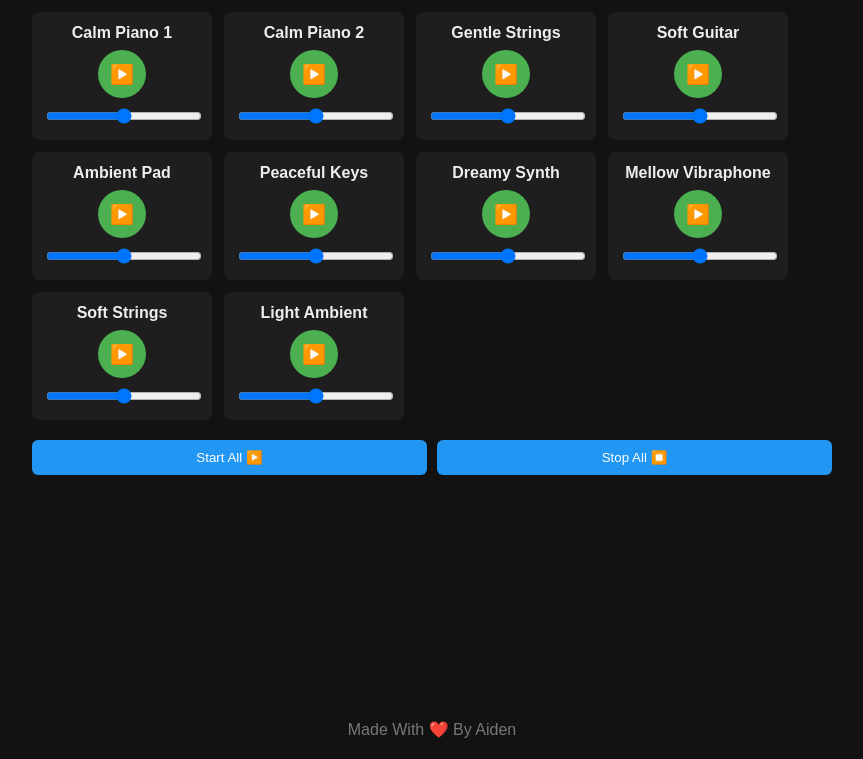
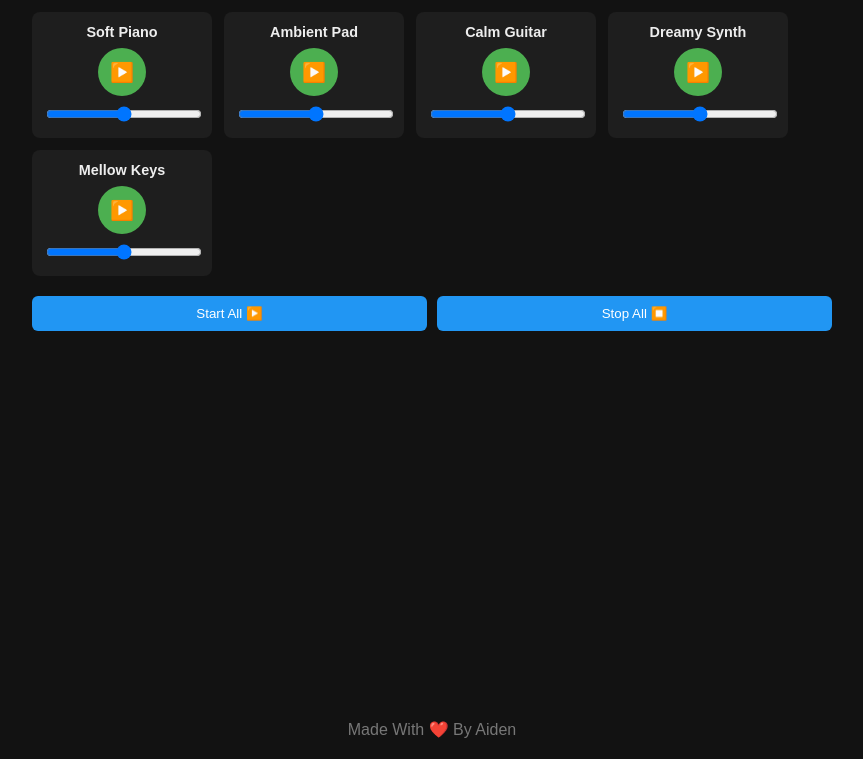
Before and after one commit to besthathacker/Calmboard, a plain HTML site: page index.html in a window 1280 px wide. Shown: the part 81-840 px from the top of the page, without its empty margins (208-1071 px from the left). Drawn offline with Linux system fonts and the light colour scheme.

Commit message:
Update index.html

```diff
--- a/index.html
+++ b/index.html
@@ -2,7 +2,7 @@
 <html lang="en">
 <head>
   <meta charset="UTF-8" />
-  <meta name="viewport" content="width=device-width,initial-scale=1.0" />
+  <meta name="viewport" content="width=device-width,initial-scale=1.0"/>
   <title>CalmBoard – Calming Sounds</title>
   <style>
     body {
@@ -11,10 +11,7 @@
       color: #eee;
       margin: 0;
       padding: 20px;
-      display: flex;
-      flex-direction: column;
-      align-items: center;
-      min-height: 100vh;
+      display: flex; flex-direction: column; align-items: center; min-height: 100vh;
     }
     h1 {
       margin-bottom: 15px;
@@ -37,50 +34,31 @@
     .sound-name {
       margin-bottom: 8px;
       font-weight: bold;
+      font-size: 0.9rem;
     }
     .play-btn {
-      width: 48px;
-      height: 48px;
-      border: none;
-      border-radius: 50%;
-      background: #4caf50;
-      color: #fff;
-      font-size: 1.2rem;
-      cursor: pointer;
+      width: 48px; height: 48px;
+      border: none; border-radius: 50%;
+      background: #4caf50; color: #fff;
+      font-size: 1.2rem; cursor: pointer;
       margin-bottom: 8px;
     }
-    .play-btn.paused {
-      background: #f44336;
-    }
-    input[type=range] {
-      width: 100%;
-    }
+    .play-btn.paused { background: #f44336; }
+    input[type=range] { width: 100%; }
     #controls {
-      display: flex;
-      gap: 10px;
-      flex-wrap: wrap;
-      margin-bottom: 20px;
-      width: 100%;
-      max-width: 800px;
-      justify-content: center;
+      display: flex; gap: 10px; flex-wrap: wrap;
+      margin-bottom: 20px; width: 100%; max-width: 800px; justify-content: center;
     }
     #controls button {
-      flex: 1 1 120px;
-      padding: 10px;
-      border: none;
-      border-radius: 6px;
-      background: #2196f3;
-      color: #fff;
+      flex: 1 1 120px; padding: 10px;
+      border: none; border-radius: 6px;
+      background: #2196f3; color: #fff;
       cursor: pointer;
     }
-    footer {
-      margin-top: auto;
-      color: #777;
-    }
+    footer { margin-top: auto; color: #777; }
   </style>
 </head>
 <body>
-
   <h1>CalmBoard</h1>
   <div id="soundControls"></div>
 
@@ -92,55 +70,47 @@
   <footer>Made With ❤️ By Aiden</footer>
 
   <script>
-    // A small set of calm, reliable MP3s from SoundHelix (nice mellow instrumentals)
+    // A handful of softer, ambient tracks
     const tracks = [
-      { name: "Calm Piano 1", url: "https://www.soundhelix.com/examples/mp3/SoundHelix-Song-1.mp3" },
-      { name: "Calm Piano 2", url: "https://www.soundhelix.com/examples/mp3/SoundHelix-Song-2.mp3" },
-      { name: "Gentle Strings", url: "https://www.soundhelix.com/examples/mp3/SoundHelix-Song-3.mp3" },
-      { name: "Soft Guitar", url: "https://www.soundhelix.com/examples/mp3/SoundHelix-Song-4.mp3" },
+      { name: "Soft Piano", url: "https://www.soundhelix.com/examples/mp3/SoundHelix-Song-3.mp3" },
       { name: "Ambient Pad", url: "https://www.soundhelix.com/examples/mp3/SoundHelix-Song-5.mp3" },
-      { name: "Peaceful Keys", url: "https://www.soundhelix.com/examples/mp3/SoundHelix-Song-6.mp3" },
-      { name: "Dreamy Synth", url: "https://www.soundhelix.com/examples/mp3/SoundHelix-Song-7.mp3" },
-      { name: "Mellow Vibraphone", url: "https://www.soundhelix.com/examples/mp3/SoundHelix-Song-8.mp3" },
-      { name: "Soft Strings", url: "https://www.soundhelix.com/examples/mp3/SoundHelix-Song-9.mp3" },
-      { name: "Light Ambient", url: "https://www.soundhelix.com/examples/mp3/SoundHelix-Song-10.mp3" }
+      { name: "Calm Guitar", url: "https://www.soundhelix.com/examples/mp3/SoundHelix-Song-7.mp3" },
+      { name: "Dreamy Synth", url: "https://www.soundhelix.com/examples/mp3/SoundHelix-Song-8.mp3" },
+      { name: "Mellow Keys", url: "https://www.soundhelix.com/examples/mp3/SoundHelix-Song-10.mp3" },
     ];
 
     const container = document.getElementById("soundControls");
     const sounds = [];
 
-    tracks.forEach((track, i) => {
-      // Create UI
-      const div = document.createElement("div");
+    // Build each control
+    tracks.forEach((t, i) => {
+      const div = document.createElement("div"),
+            label = document.createElement("div"),
+            btn = document.createElement("button"),
+            slider = document.createElement("input");
+
       div.className = "sound-control";
-      const label = document.createElement("div");
       label.className = "sound-name";
-      label.textContent = track.name;
-      const btn = document.createElement("button");
+      label.textContent = t.name;
+
       btn.className = "play-btn";
       btn.textContent = "▶️";
-      const slider = document.createElement("input");
-      slider.type = "range";
-      slider.min = 0;
-      slider.max = 1;
-      slider.step = 0.01;
-      slider.value = 0.5;
+
+      slider.type = "range"; slider.min = 0; slider.max = 1; slider.step = 0.01; slider.value = 0.5;
 
       div.append(label, btn, slider);
       container.appendChild(div);
 
-      // Create Audio object
-      const audio = new Audio(track.url);
+      const audio = new Audio(t.url);
       audio.loop = true;
       audio.volume = 0.5;
 
-      // Store reference
-      sounds.push({ audio, btn });
+      sounds.push({ audio, btn, slider });
 
-      // Play/Pause toggle
+      // Toggle play/pause
       btn.addEventListener("click", async () => {
-        // iOS Safari needs a user gesture to unlock
-        await audio.play().then(_=>{}).catch(e=>{}); // this also resumes context
+        // on iOS you need user gesture, so we call play() inside click
+        try {
           if (audio.paused) {
             await audio.play();
             btn.textContent = "⏸️";
@@ -150,6 +120,9 @@
             btn.textContent = "▶️";
             btn.classList.remove("paused");
           }
+        } catch (e) {
+          console.warn("Playback failed:", e);
+        }
       });
 
       // Volume control
@@ -158,10 +131,10 @@
       });
     });
 
-    // Global controls
+    // Start all / stop all
     document.getElementById("startAllBtn").addEventListener("click", () => {
       sounds.forEach(s => {
-        s.audio.play().catch(e=>{});
+        s.audio.play().catch(()=>{});
         s.btn.textContent = "⏸️";
         s.btn.classList.add("paused");
       });
```
Lines whose indentation alone changed are shown as unchanged.
